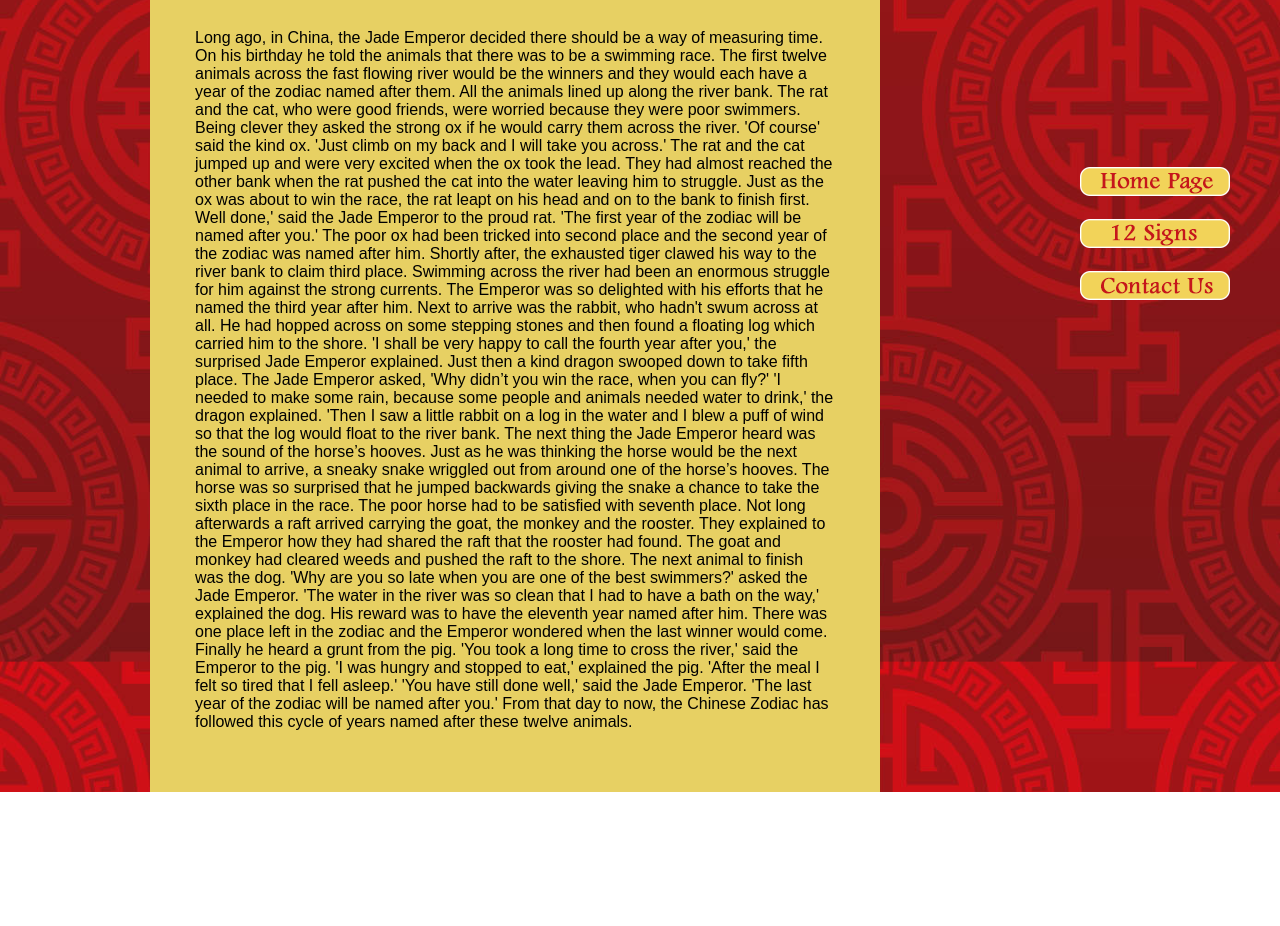
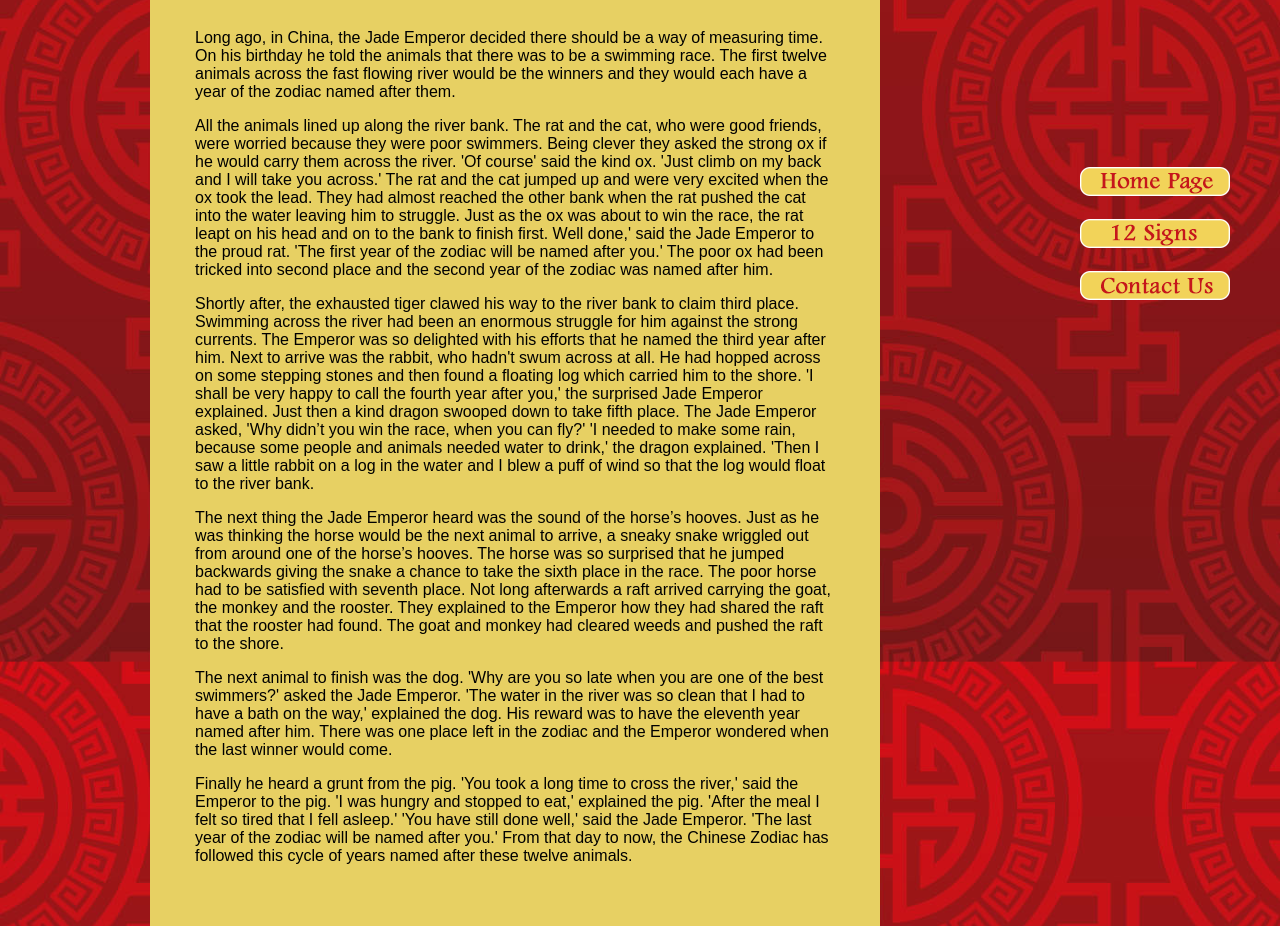
Before and after one commit to JonahMarshmello/WebDevZodiac, a plain HTML site: page index.html in a window 1280 px wide. Shown: the part 445-1371 px from the top of the page. Before the commit the page ends 1237 px from the top, so only its background shows below. Drawn offline with Linux system fonts and the light colour scheme.

Commit message:
footer + story formatted

```diff
--- a/index.html
+++ b/index.html
@@ -31,7 +31,10 @@
 			Long ago, in China, the Jade Emperor decided there should be a way of measuring time. On his birthday he told the animals
 			that there was to be a swimming race. The first twelve animals across the fast flowing river would be the winners and
 			they would each have a year of the zodiac named after them.
-		All the animals lined up along the river bank. The rat and the cat, who were good friends, were worried because they
+		</p>
+		<p>
+			All the animals lined up along the river bank.
+			The rat and the cat, who were good friends, were worried because they
 			were poor swimmers. Being clever they asked the strong ox if he would carry them across the river.
 			'Of course' said the kind ox. 'Just climb on my back and I will take you across.'
 			The rat and the cat jumped up and were very excited when the ox took the lead.
@@ -40,6 +43,8 @@
 			bank to finish first.
 			Well done,' said the Jade Emperor to the proud rat. 'The first year of the zodiac will be named after you.'
 			The poor ox had been tricked into second place and the second year of the zodiac was named after him.
+		</p>
+		<p>
 			Shortly after, the exhausted tiger clawed his way to the river bank to claim third place. Swimming across
 			the river had been an enormous struggle for him against the strong currents. The Emperor was so delighted
 			with his efforts that he named the third year after him.
@@ -50,6 +55,8 @@
 			'I needed to make some rain, because some people and animals needed water to drink,' the
 			dragon explained. 'Then I saw a little rabbit on a log in the water and I
 			blew a puff of wind so that the log would float to the river bank.
+		</p>
+		<p>
 			The next thing the Jade Emperor heard was the sound of the horse’s hooves. Just as he was thinking the horse
 			would be the next animal to arrive, a sneaky snake wriggled out from around one of the horse’s hooves.
 			The horse was so surprised that he jumped backwards giving the snake a chance to take the sixth place in the race.
@@ -57,11 +64,15 @@
 			Not long afterwards a raft arrived carrying the goat, the monkey and the rooster. They explained to the Emperor how
 			they had shared the raft that the rooster had found. The goat and monkey had cleared weeds and pushed the raft to
 			the shore.
+		</p>
+		<p>
 			The next animal to finish was the dog.
 			'Why are you so late when you are one of the best swimmers?' asked the Jade Emperor.
 			'The water in the river was so clean that I had to have a bath on the way,' explained the dog.
 			His reward was to have the eleventh year named after him.
 			There was one place left in the zodiac and the Emperor wondered when the last winner would come.
+		</p>
+		<p>
 			Finally he heard a grunt from the pig.
 			'You took a long time to cross the river,' said the Emperor to the pig.
 			'I was hungry and stopped to eat,' explained the pig. 'After the meal I felt so tired that I fell asleep.'
@@ -69,5 +80,8 @@
 			From that day to now, the Chinese Zodiac has followed this cycle of years named after these twelve animals.
 		</p>
 	</div>
+	<footer>
+		<a href="mailto&#58;&#106;mar%73%6&#56;all81%4&#48;%6Dy&#46;%62ci&#116;&#46;%63a">Jonah Marshall</a> <a href='mailto&#58;%6Cc&#37;68e&#37;75n%6744&#64;m&#121;&#46;bc&#105;t&#46;ca'>Loretta Cheung</a>
+	</footer>
 </body>
 </html>
```
Also changed, not shown: 12signs.html (+3 -0 lines), contactus.html (+3 -0 lines), dog.html (+3 -0 lines), dragon.html (+3 -0 lines), horse.html (+3 -0 lines), monkey.html (+3 -0 lines), ox.html (+3 -0 lines), pig.html (+3 -0 lines), rabbit.html (+3 -0 lines), ram.html (+3 -0 lines), rat.html (+3 -0 lines), rooster.html (+3 -0 lines), snake.html (+3 -0 lines), tiger.html (+3 -0 lines), 1 more files. Lines whose indentation alone changed are shown as unchanged.
